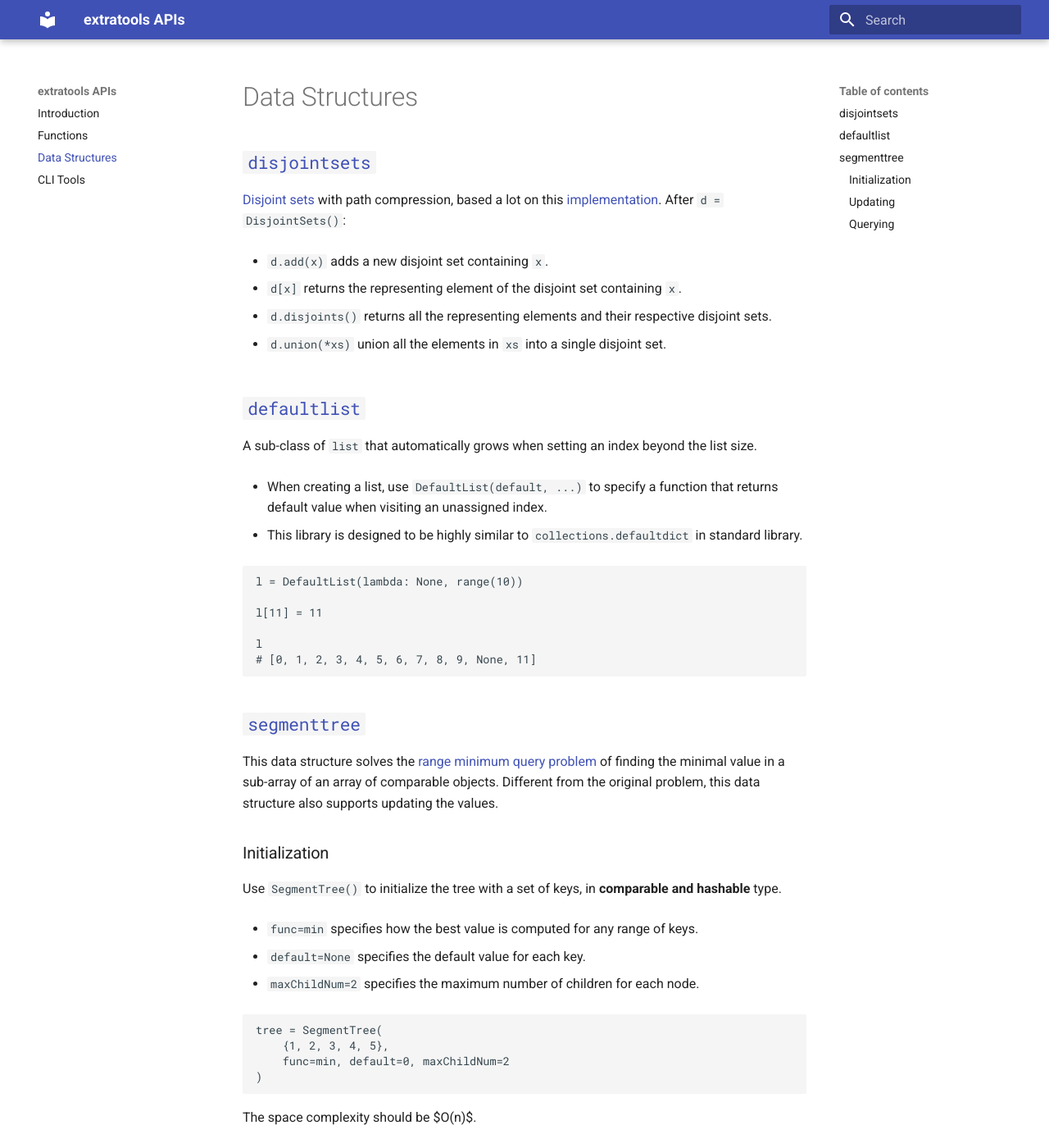
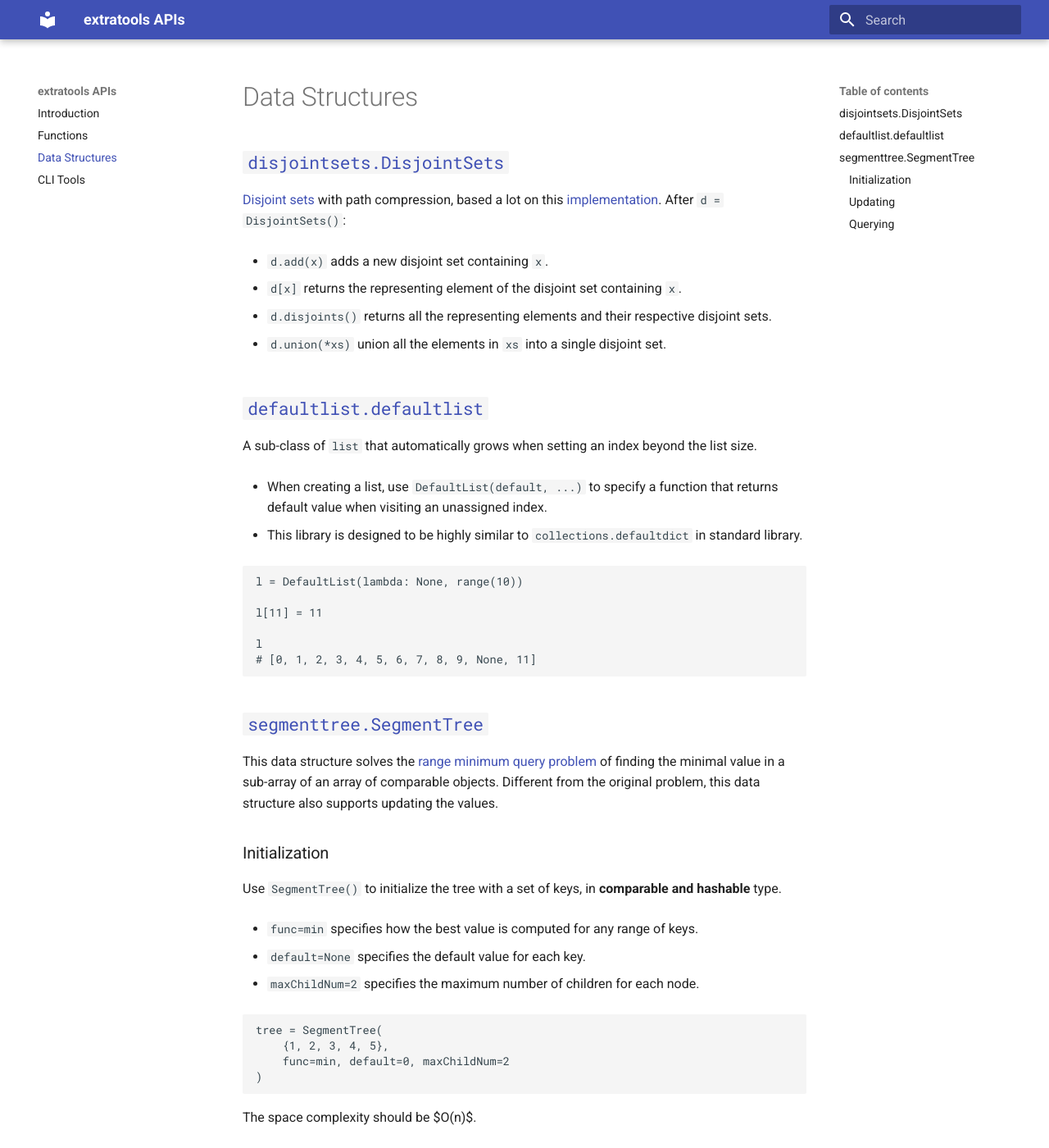
Before and after one commit to chuanconggao/extratools, an MkDocs documentation site: the page built from docs/datastructures.md, in a window 1280 px wide and 1400 px high. Shown: the whole window at 82% size. Built offline with MkDocs 1.6.1 and Material for MkDocs 9.7.7, drawn with Linux system fonts in a browser that asks for light colours; old or Windows-style settings are respelled for this version of MkDocs.

Commit message:
Update docs

````diff
--- a/docs/datastructures.md
+++ b/docs/datastructures.md
@@ -1,7 +1,7 @@
 # Data Structures
 
 <a name="disjointsets"></a>
-## [`disjointsets`](https://github.com/chuanconggao/extratools/blob/master/extratools/disjointsets.py)
+## [`disjointsets.DisjointSets`](https://github.com/chuanconggao/extratools/blob/master/extratools/disjointsets.py)
 
 [Disjoint sets](https://en.wikipedia.org/wiki/Disjoint_sets) with path compression, based a lot on this [implementation](https://www.ics.uci.edu/~eppstein/PADS/UnionFind.py). After `d = DisjointSets()`:
 
@@ -14,7 +14,7 @@
 - `d.union(*xs)` union all the elements in `xs` into a single disjoint set.
 
 <a name="defaultlist"></a>
-## [`defaultlist`](https://github.com/chuanconggao/extratools/blob/master/extratools/defaultlist.py)
+## [`defaultlist.defaultlist`](https://github.com/chuanconggao/extratools/blob/master/extratools/defaultlist.py)
 
 A sub-class of `list` that automatically grows when setting an index beyond the list size.
 
@@ -32,7 +32,7 @@ l
 ```
 
 <a name="segmenttree"></a>
-## [`segmenttree`](https://github.com/chuanconggao/extratools/blob/master/extratools/segmenttree.py)
+## [`segmenttree.SegmentTree`](https://github.com/chuanconggao/extratools/blob/master/extratools/segmenttree.py)
 
 This data structure solves the [range minimum query problem](https://en.wikipedia.org/wiki/Range_minimum_query) of finding the minimal value in a sub-array of an array of comparable objects. Different from the original problem, this data structure also supports updating the values.
 
````
Also changed, not shown: docs/functions.md (+2 -2 lines).
